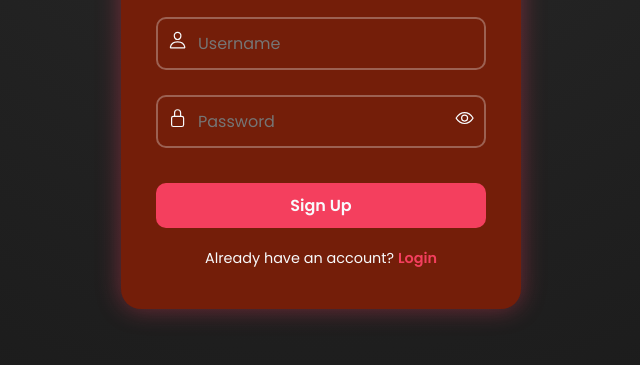
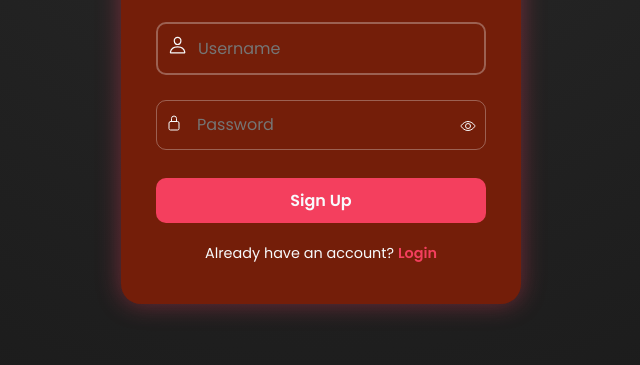
Before and after one commit to jinxx1012/E-quizzIT-web-repo, a plain HTML site: page reg.html in a window 1280 px wide. Shown: the part 333-698 px from the top of the page, without its empty margins (319-959 px from the left). Drawn offline with nearby package versions, Linux system fonts and the light colour scheme.

Commit message:
Commit again and again

```diff
--- a/acc.css
+++ b/acc.css
@@ -191,6 +191,7 @@ nav .menu li a:hover {
   border-radius: 50%;
   object-fit: contain;
 }
+
 /* Text inside the achievement */
 .achievement-info {
   margin-top: 10px;
--- a/firebase.js
+++ b/firebase.js
@@ -94,6 +94,7 @@ function pick(container, sels) {
 })();
 
 /* ==== LOGIN PAGE ==== */
+const inputlogPassword = document.getElementById("logPassword")
 const loginForm =
   document.getElementById("login-form") ||
   document.querySelector(".loginform");
@@ -105,6 +106,7 @@ if (loginForm) {
 
   loginForm.addEventListener("submit", async (e) => {
     e.preventDefault();
+    inputlogPassword.type = "password"
     const { email, password } = getVals(loginForm);
     if (!email || !password) return msg(loginMsg, "Enter email and password");
 
@@ -180,6 +182,7 @@ if (regForm) {
 
       setTimeout(() => {
         window.location.href = "dashboard.html";
+        console.log("abot dito")
       }, 900);
 
     } catch (err) {
--- a/landingpage.js
+++ b/landingpage.js
@@ -12,6 +12,12 @@ import {
 import { onAuthStateChanged } from "https://www.gstatic.com/firebasejs/12.1.0/firebase-auth.js";
 
 // Helper Functions
+const inputregPassword = document.getElementById("regPassword")
+const regIcon = document.getElementById("reg-pass-icon")
+const inputlogPassword = document.getElementById("logPassword")
+const passIcon = document.getElementById("log-pass-icon")
+bindPasswordToggle(inputlogPassword,passIcon)
+bindPasswordToggle(inputregPassword,regIcon)
 
 function friendlyError(err) {
   const code = err?.code || "";
--- a/reg.css
+++ b/reg.css
@@ -48,6 +48,7 @@ h2 {
 /* Input Fields */
 .input-box {
   position: relative;
+  display: flex;
   width: 100%;
   margin: 25px 0;
 }
@@ -88,6 +89,43 @@ h2 {
   pointer-events: all;
 }
 
+.input-box-pass {
+  position: relative;
+  width: 100%;
+  margin: 18px 0;
+}
+
+.input-box-pass input {
+  width: 100%;
+  height: 50px;
+  border: 1px solid  rgba(248, 250, 252, 0.3);
+  outline: none;
+  border-radius: 10px;
+  background: transparent;
+  padding: 0 45px 0 40px;
+  font-size: 1em;
+  color: #F8FAFC;
+  transition: all 0.3s ease;
+}
+
+.input-box-pass .icon{
+  position: absolute;
+  top: 15px;
+  left: 10px;
+  color: #F8FAFC;
+}
+.input-box-pass input:focus {
+  border-color: #F43F5E;
+  box-shadow: 0 0 8px rgba(244, 63, 94, 0.5);
+  outline: none;
+}
+
+.input-box-pass .toggle-pass {
+  position: absolute;
+  top: 18px;
+  right: 10px;
+  color: #F8FAFC;
+}
 
 /* Icons */
 .input-box .icon {
--- a/reg.html
+++ b/reg.html
@@ -45,20 +45,21 @@
           </div>
 
           <!-- Password + Toggle -->
-          <div class="input-box">
-            <span class="icon"><ion-icon name="lock-closed-outline"></ion-icon></span>
+           <div class="input-box-pass">
+            <ion-icon name="lock-closed-outline" class="icon"></ion-icon>
             <input
               id="regPassword"
               type="password"
               placeholder="Password"
-              autocomplete="new-password"
+              autocomplete="current-password"
               required
             />
-            <span class="icon toggle">
-              <ion-icon name="eye-outline" id="reg-pass-icon"></ion-icon>
-            </span>
+            <ion-icon
+              name="eye-outline"
+              id="reg-pass-icon"
+              class="toggle-pass"
+            ></ion-icon>
           </div>
-
           <button type="submit" class="btn-register">Sign Up</button>
           <p class="form-message" id="reg-message"></p>
 
@@ -73,8 +74,6 @@
     <!-- Firebase -->
     <script type="module" src="firebase.js"></script>
 
-    <!-- Registration Logic -->
-    <script type="module" src="register.js"></script>
 
     <!-- Ionicons -->
     <script
```
Also changed, not shown: acc.js (+13 -4 lines).
